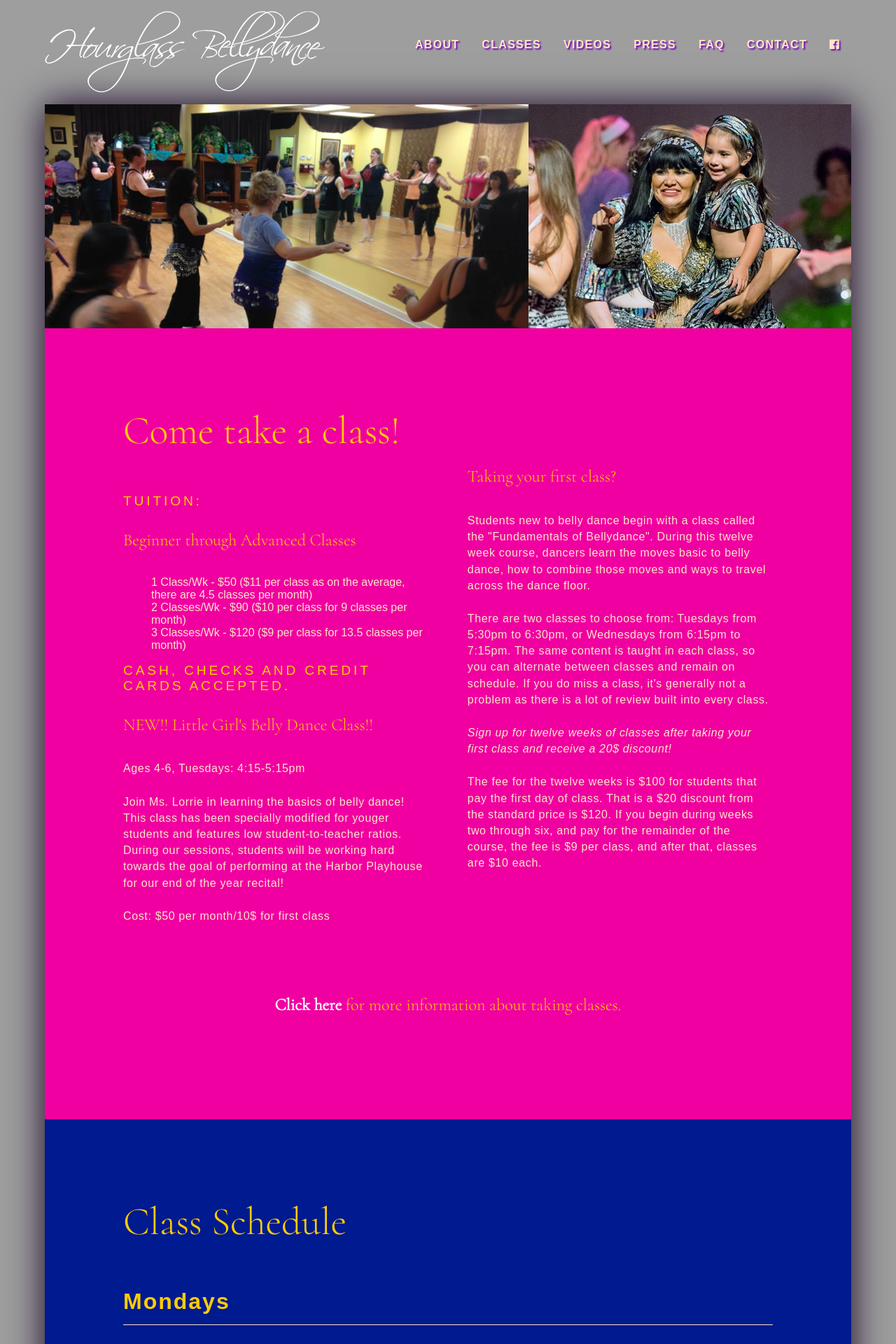
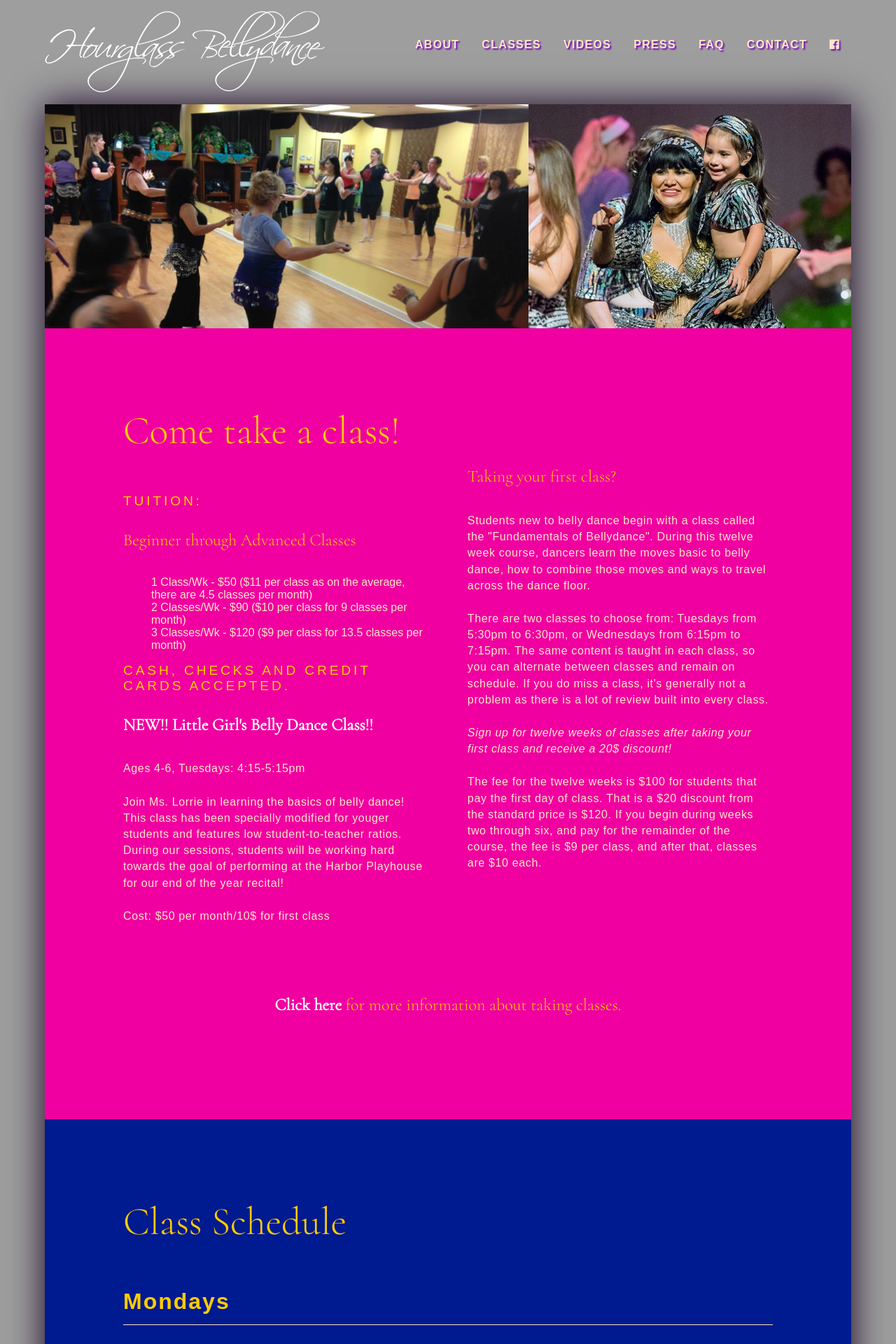
Before and after one commit to mollympierce1/hourglass, a Jekyll site: the page built from classes.md, in a window 1280 px wide. Shown: the top 1920 px of the page at 70% size. Built offline with Jekyll 4.4.1, drawn with Linux system fonts in a browser that asks for light colours.

Commit message:
Update classes.html

```diff
--- a/_layouts/classes.html
+++ b/_layouts/classes.html
@@ -20,7 +20,7 @@
           <li>3 Classes/Wk - $120 ($9 per class for 13.5 classes per month)</li>
         </ul>
         <h6>Cash, checks and credit cards accepted.</h6>
-        <h5>NEW!! Little Girl's Belly Dance Class!!</h5>
+        <h5 style="color: #fff;font-weight: 600;">NEW!! Little Girl's Belly Dance Class!!</h5>
         <p>Ages 4-6, Tuesdays: 4:15-5:15pm</p>
         <p>Join Ms. Lorrie in learning the basics of belly dance! This class has been specially modified for youger students and features low student-to-teacher ratios. During our sessions, students will be working hard towards the goal of performing at the Harbor Playhouse for our end of the year recital!</p>
         <p>Cost: $50 per month/10$ for first class</p>
```
